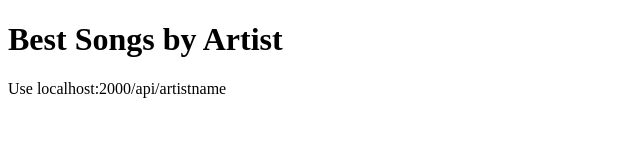
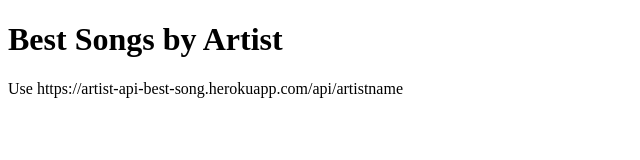
Before and after one commit to adrieason/best-song-by-artist-rnb-api, a website: page index.html in a window 1280 px wide. Shown: the whole page, without its empty margins (0-640 px from the left). Drawn offline with Linux system fonts and the light colour scheme.

Commit message:
added  docs

```diff
--- a/index.html
+++ b/index.html
@@ -8,6 +8,6 @@
 </head>
 <body>
     <h1>Best Songs by Artist</h1>
-    <p>Use localhost:2000/api/artistname</p>
+    <p>Use https://artist-api-best-song.herokuapp.com/api/artistname</p>
 </body>
 </html>
```
